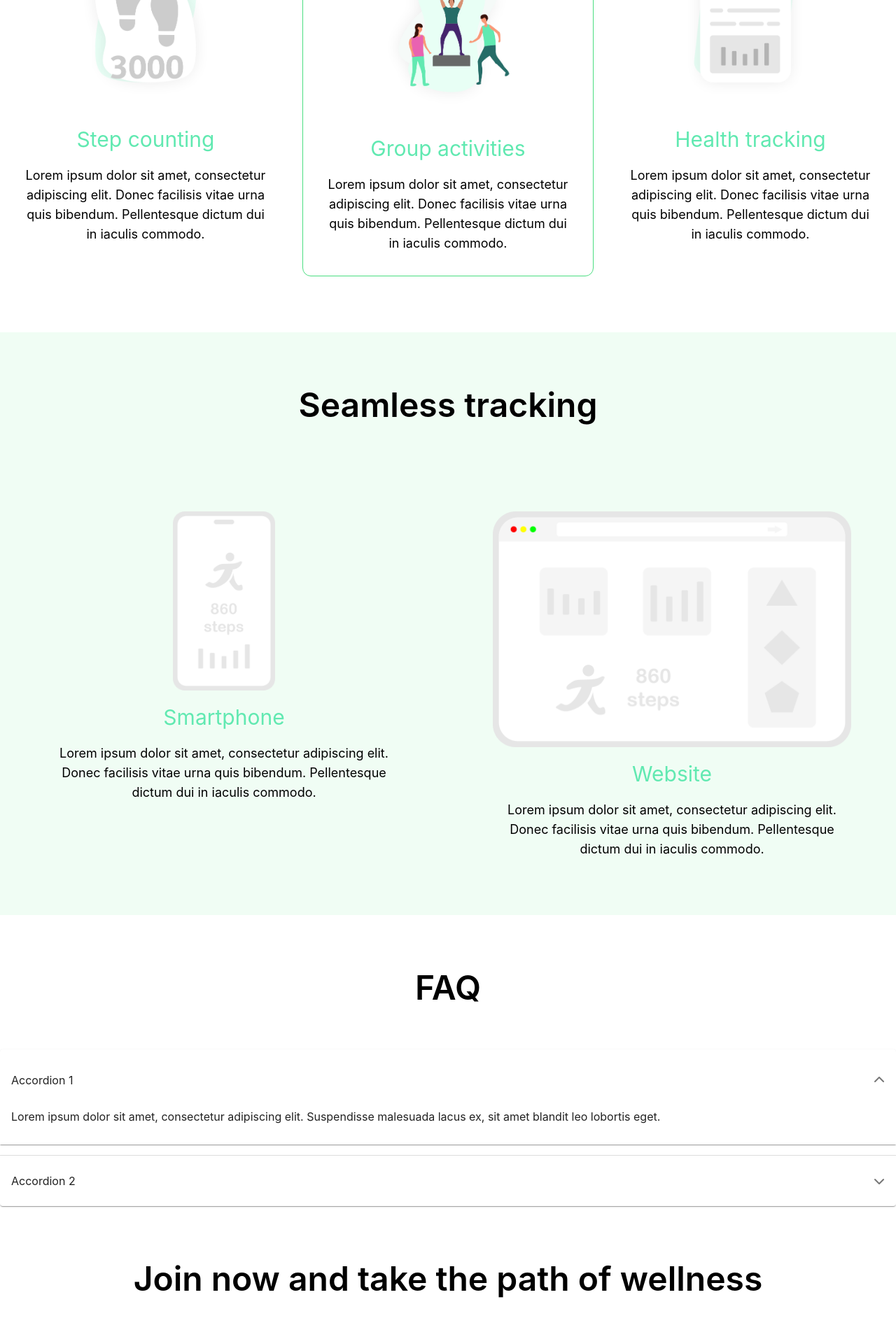
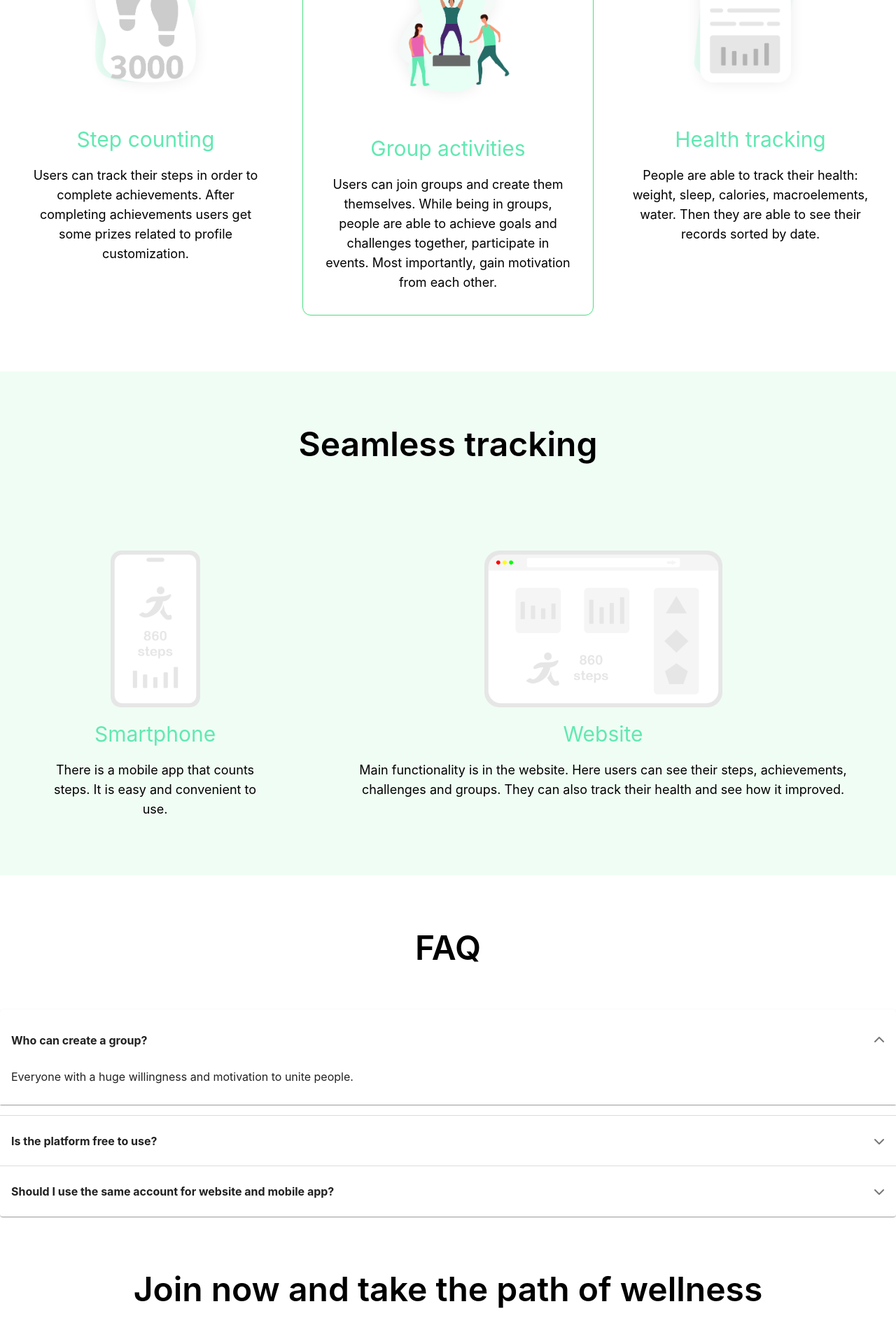
Before and after one commit to viliuszam/Stridemile, a React (Create React App) app in the folder client/: page / in a window 1280 px wide. Shown: the part 1530-3444 px from the top of the page at 70% size. Built offline with nearby package versions, Linux system fonts and the light colour scheme.

Commit message:
client: update Home

```diff
--- a/client/src/views/Home.js
+++ b/client/src/views/Home.js
@@ -45,7 +45,8 @@ export default () => {
         </div>
         <div className='w-1/2 my-auto pl-12'>
           <p className='mb-5 text-5xl font-semibold'>About <span className='text-[#61E9B1]'>StrideMile</span></p>
-          <p className='text-lg'>Lorem ipsum dolor sit amet, consectetur adipiscing elit. Donec facilisis vitae urna quis bibendum. Pellentesque dictum dui in iaculis commodo. Aliquam commodo, quam sit amet tincidunt pellentesque, eros ipsum fermentum tellus, id aliquam urna neque rhoncus dui. Fusce eget feugiat orci. Aenean pretium tortor sed sapien interdum, ut efficitur urna vehicula.</p>
+          <p className='text-lg'>It's the platform that aims to unite people and motivate them to engage in physical activity. Our community
+           and motivation of members are growing rapidly. People here not only improve their health but also find valuable friends.</p>
         </div>
       </div>
 
@@ -56,7 +57,7 @@ export default () => {
           <div className='text-center p-8'>
             <img className='mb-5 mx-auto h-64 object-contain' src={stepCount} />
             <p className='mb-5 text-[#61E9B1] text-3xl'>Step counting</p>
-            <p className='text-lg'>Lorem ipsum dolor sit amet, consectetur adipiscing elit. Donec facilisis vitae urna quis bibendum. Pellentesque dictum dui in iaculis commodo.</p>
+            <p className='text-lg'>Users can track their steps in order to complete achievements. After completing achievements users get some prizes related to profile customization.</p>
           </div>
 
           <div>
@@ -64,7 +65,7 @@ export default () => {
               <div className="p-8 h-full w-full bg-white rounded-xl mt-3 text-center bg-gray-50 border border-solid border-green-400">
                 <img className='mb-5 mx-auto h-64 object-contain' src={groupActivities} />
                 <p className='mb-5 text-[#61E9B1] text-3xl'>Group activities</p>
-                <p className='text-lg'>Lorem ipsum dolor sit amet, consectetur adipiscing elit. Donec facilisis vitae urna quis bibendum. Pellentesque dictum dui in iaculis commodo.</p>
+                <p className='text-lg'>Users can join groups and create them themselves. While being in groups, people are able to achieve goals and challenges together, participate in events. Most importantly, gain motivation from each other.</p>
               </div>
             </div>
           </div>
@@ -72,7 +73,7 @@ export default () => {
           <div className='text-center p-8'>
             <img className='mb-5 mx-auto h-64 object-contain' src={healthTracking} />
             <p className='mb-5 text-[#61E9B1] text-3xl'>Health tracking</p>
-            <p className='text-lg'>Lorem ipsum dolor sit amet, consectetur adipiscing elit. Donec facilisis vitae urna quis bibendum. Pellentesque dictum dui in iaculis commodo.</p>
+            <p className='text-lg'>People are able to track their health: weight, sleep, calories, macroelements, water. Then they are able to see their records sorted by date.</p>
           </div>
 
         </div>
@@ -84,15 +85,15 @@ export default () => {
           <div className="flex">
 
             <div className='text-center p-16 pb-0'>
-              <img className='mb-5 max-h-64 mx-auto' src={smartphone} />
+              <img className='mb-5 h-56 mx-auto' src={smartphone} />
               <p className='mb-5 text-[#61E9B1] text-3xl'>Smartphone</p>
-              <p className='text-lg'>Lorem ipsum dolor sit amet, consectetur adipiscing elit. Donec facilisis vitae urna quis bibendum. Pellentesque dictum dui in iaculis commodo.</p>
+              <p className='text-lg'>There is a mobile app that counts steps. It is easy and convenient to use.</p>
             </div>
 
             <div className='text-center p-16 pb-0'>
-              <img className='mb-5 max-h-96 mx-auto' src={browser} />
+              <img className='mb-5 h-56 mx-auto object-contain' src={browser} />
               <p className='mb-5 text-[#61E9B1] text-3xl'>Website</p>
-              <p className='text-lg'>Lorem ipsum dolor sit amet, consectetur adipiscing elit. Donec facilisis vitae urna quis bibendum. Pellentesque dictum dui in iaculis commodo.</p>
+              <p className='text-lg'>Main functionality is in the website. Here users can see their steps, achievements, challenges and groups. They can also track their health and see how it improved.</p>
             </div>
 
           </div>
@@ -107,11 +108,10 @@ export default () => {
             aria-controls="panel1-content"
             id="panel1-header"
           >
-            Accordion 1
+            <b>Who can create a group?</b>
           </AccordionSummary>
           <AccordionDetails>
-            Lorem ipsum dolor sit amet, consectetur adipiscing elit. Suspendisse
-            malesuada lacus ex, sit amet blandit leo lobortis eget.
+            Everyone with a huge willingness and motivation to unite people.
           </AccordionDetails>
         </Accordion>
         <Accordion className='py-3'>
@@ -120,11 +120,22 @@ export default () => {
             aria-controls="panel2-content"
             id="panel2-header"
           >
-            Accordion 2
+            <b>Is the platform free to use?</b>
           </AccordionSummary>
           <AccordionDetails>
-            Lorem ipsum dolor sit amet, consectetur adipiscing elit. Suspendisse
-            malesuada lacus ex, sit amet blandit leo lobortis eget.
+            Yes, at the moment there are no hidden costs.
+          </AccordionDetails>
+        </Accordion>
+        <Accordion className='py-3'>
+          <AccordionSummary
+            expandIcon={<i className="fa-solid fa-chevron-down"></i>}
+            aria-controls="panel2-content"
+            id="panel2-header"
+          >
+            <b>Should I use the same account for website and mobile app?</b>
+          </AccordionSummary>
+          <AccordionDetails>
+            Yes. StrideMile is a cross-platform, therefore, users should use the same account on any device.
           </AccordionDetails>
         </Accordion>
       </div>
```
